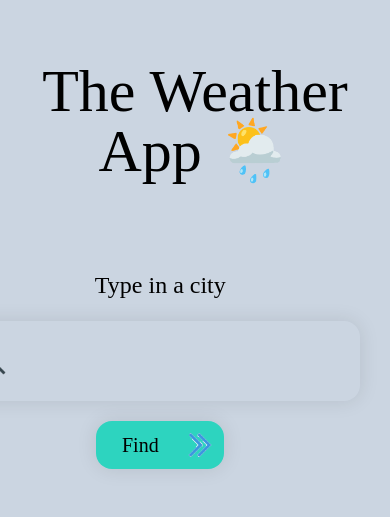
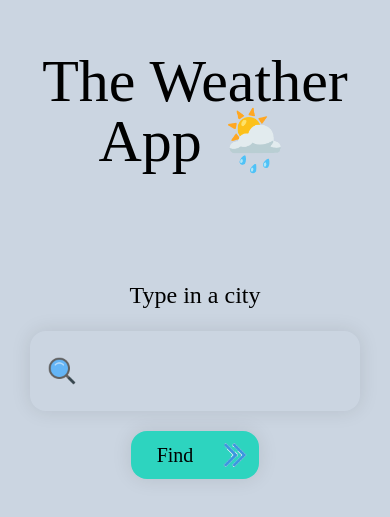
Before and after one commit to shivag46/Weather-App, a React (Create React App) app: page / in a window 390 px wide. Shown: the part 163-680 px from the top of the page. Built offline with nearby package versions, Linux system fonts and the light colour scheme.

Commit message:
https fix

```diff
--- a/public/index.html
+++ b/public/index.html
@@ -5,6 +5,7 @@
     <link rel="icon" href="%PUBLIC_URL%/favicon.ico" />
     <meta name="viewport" content="width=device-width, initial-scale=1" />
     <meta name="theme-color" content="#000000" />
+    <meta http-equiv="Content-Security-Policy" content="upgrade-insecure-requests" />
     <meta
       name="description"
       content="Web site created using create-react-app"
--- a/src/Card.js
+++ b/src/Card.js
@@ -28,7 +28,7 @@ function RoundedButton({ setUnit }) {
     )
 }
 
-function Card(props) {
+function Card() {
     let { id } = useParams()
     const [data, setData] = useState(null)
     const [unit, setUnit] = useState('f')
@@ -56,8 +56,8 @@ function Card(props) {
             </div>
         ) :
             (
-                <div className='card w-100'>
-                    <div className='w-fit float-right'>
+                <div className='lg:card w-100 text-center relative'>
+                    <div className='w-fit scale-50 lg:scale-75 lg:right-5 lg:top-5 absolute right-0 -top-7'>
                         <RoundedButton setUnit={setUnit} />
                     </div>
 
@@ -121,7 +121,7 @@ function Card(props) {
                                     </div>
                                 </td>
                                 <td>
-                                    <h1 className='p-2'>{data.forecast.forecastday[0].day.uv}</h1>
+                                    <h1 className='p-2'>{data.forecast.forecastday[0].astro.sunrise}</h1>
                                 </td>
                             </tr>
 
--- a/src/SearchForm.js
+++ b/src/SearchForm.js
@@ -15,17 +15,17 @@ function SearchForm() {
     }
 
     return (
-        <div className='w-100 bg-transparent p-10 h-fit md:card'>
-            <h1 className='text-6xl m-5 text-center md:float-left'>The Weather App 🌦️</h1>
-            <form onSubmit={handleSubmit} className='flex flex-col items-center mt-20 md:float-right w-5/6 p-2'>
+        <div className='w-100 bg-transparent p-10 h-fit flex flex-col items-center lg:card lg:block'>
+            <h1 className='text-6xl m-5 text-center lg:float-left'>The Weather App 🌦️</h1>
+            <form onSubmit={handleSubmit} className='flex flex-col items-center mt-20 lg:float-right w-5/6 p-2'>
                 <label className='text-2xl'> Type in a city</label>
-                <div className='card p-2 flex items-center h-20 mt-5'>
+                <div className='card max-w-full p-2 flex items-center h-20 mt-5'>
                     <img className='h-8 w-8 mr-2 ml-2' src={require('./images/search.png')} />
                     <input id="searchField" className='border-0 outline-0 bg-transparent text-3xl' />
                 </div>
                 <h1 id="searchFieldError" className='text-red-600 mt-3 hidden' style={{ "fontFamily": "serif" }}>This field is requird</h1>
-                <div className='mt-5 card p-2 w-32 flex bg-teal-400'>
-                    <input type='submit' className='text-xl w-3/4' value="Find" />
+                <div className='mt-5 card p-2 w-32 flex bg-teal-400 hover:cursor-pointer'>
+                    <input type='submit' className='text-xl w-3/4 hover:cursor-pointer' value="Find" />
                     <img className='h-8 w-8 ml-2 bg-transparent' src={require('./images/go.gif')} />
                 </div>
             </form>
--- a/src/index.css
+++ b/src/index.css
@@ -17,6 +17,6 @@
 
 @import url('https://fonts.googleapis.com/css2?family=Belanosima&display=swap');
 
-tr{
+/* tr{
     border: 2px solid red;
-}
+} */
```
